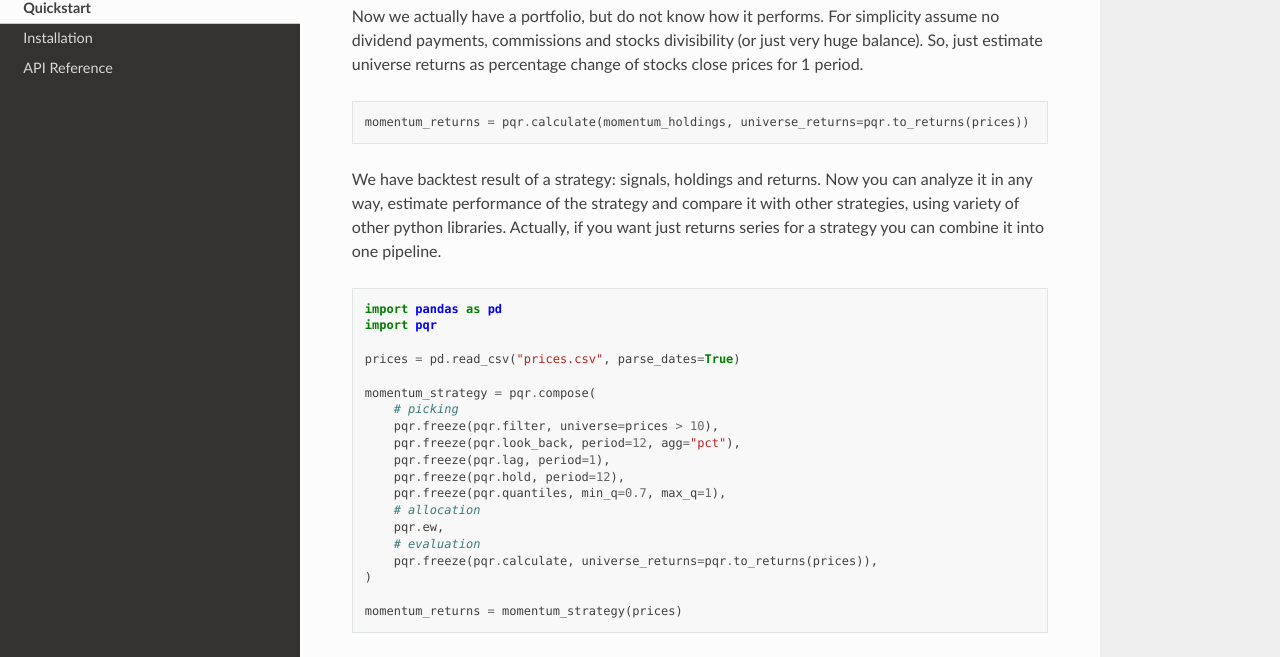
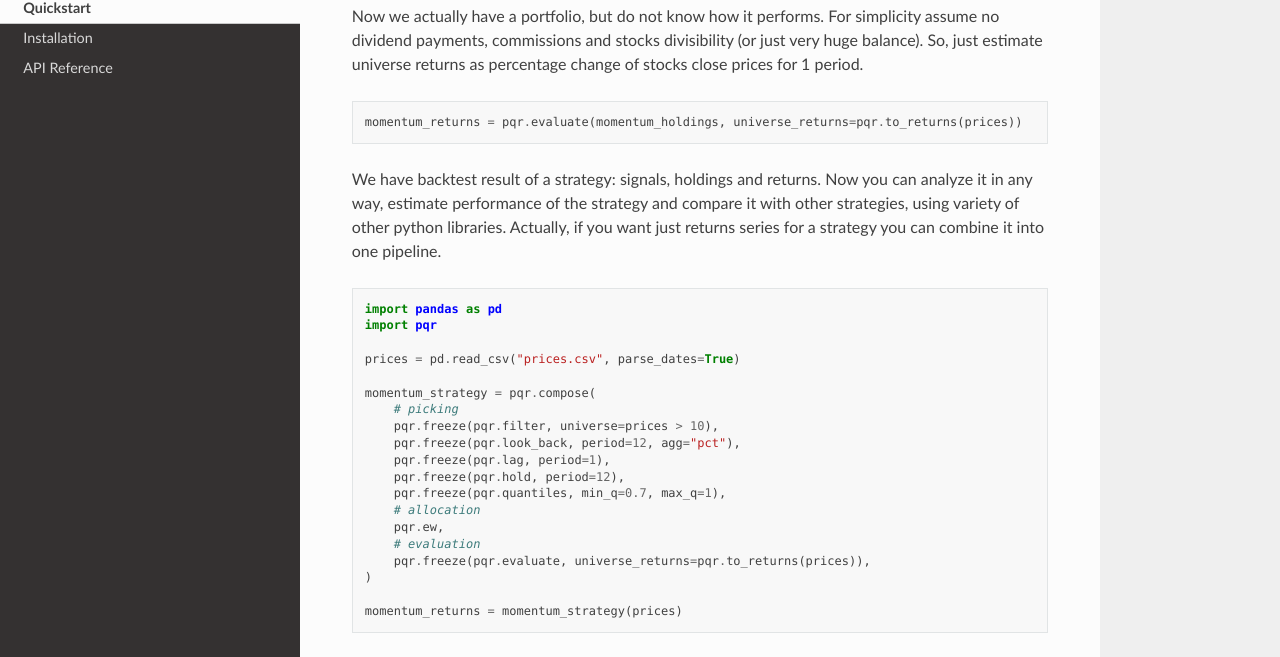
Before and after one commit to eura17/pqr, a Sphinx documentation site: the page built from docs/quickstart.rst, in a window 1280 px wide and 900 px high, scrolled down 748 px. Shown: the part 145-802 px from the top of the window. Built offline with Sphinx 7.4.7 and the Read the Docs theme 2.0.0, drawn with Linux system fonts in a browser that asks for light colours.

Commit message:
calcucate -> evaluate

```diff
--- a/docs/quickstart.rst
+++ b/docs/quickstart.rst
@@ -45,7 +45,7 @@ estimate universe returns as percentage change of stocks close prices for 1 peri
 
 .. code:: python
 
-    momentum_returns = pqr.calculate(momentum_holdings, universe_returns=pqr.to_returns(prices))
+    momentum_returns = pqr.evaluate(momentum_holdings, universe_returns=pqr.to_returns(prices))
 
 We have backtest result of a strategy: signals, holdings and returns. Now you can analyze it in any
 way, estimate performance of the strategy and compare it with other strategies, using variety of
@@ -69,7 +69,7 @@ into one pipeline.
         # allocation
         pqr.ew,
         # evaluation
-        pqr.freeze(pqr.calculate, universe_returns=pqr.to_returns(prices)),
+        pqr.freeze(pqr.evaluate, universe_returns=pqr.to_returns(prices)),
     )
 
     momentum_returns = momentum_strategy(prices)
```
Also changed, not shown: README.md (+1 -1 lines), 1 other file.
